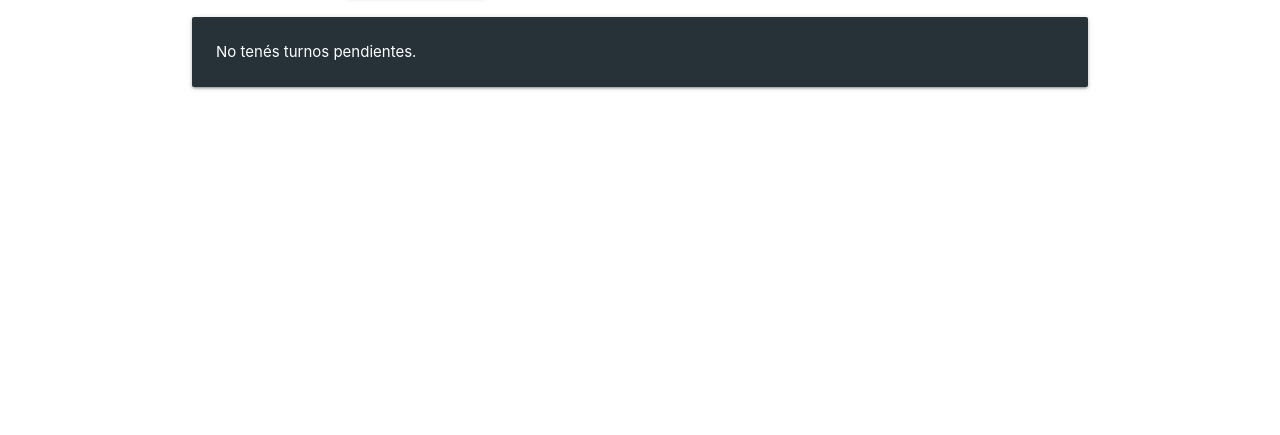
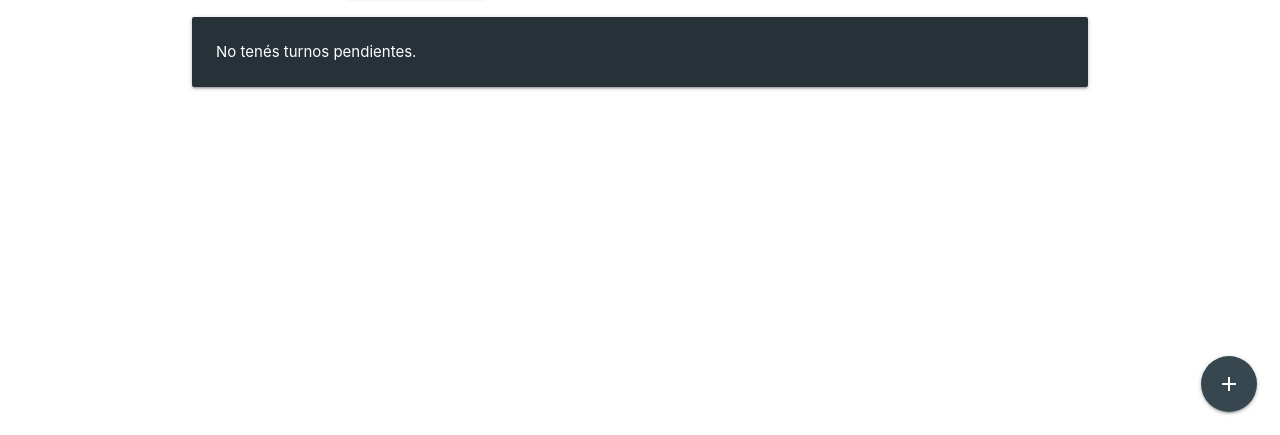
Before and after one commit to angelogran/NataliaHairStylist-app, a website: page www/index.html in a window 1280 px wide. Shown: the part 365-800 px from the top of the page. Drawn offline with Linux system fonts and the light colour scheme.

Commit message:
Agregado floating button para agregar nuevo turno mas facilmente.

```diff
--- a/config.xml
+++ b/config.xml
@@ -1,4 +1,4 @@
-<?xml version='1.1' encoding='utf-8'?>
+<?xml version='1.2' encoding='utf-8'?>
 <widget id="com.agrangetto.app" version="1.0.0" xmlns="http://www.w3.org/ns/widgets" xmlns:cdv="http://cordova.apache.org/ns/1.0">
     <name>Natalia HairStylist</name>
     <description>
--- a/www/index.html
+++ b/www/index.html
@@ -24,7 +24,11 @@
         </div>
         <div class="col s12 m4 l8" id="turnos"></div>
     </div>
-
+    <div class="fixed-action-btn">
+        <a class="btn-floating btn-large blue-grey darken-3" onClick="nuevoTurno()" id="floating_button">
+            <i class="large material-icons">add</i>
+        </a>
+    </div>
 
     <!--SWEETALERT SCRIPTS-->
     <script type="text/javascript" src="js/sweetalert.js"></script>
--- a/www/js/main.js
+++ b/www/js/main.js
@@ -203,6 +203,7 @@ function obtenerTurnos(){
             <div class="card-action">
                 <a href="#" onclick="finalizarTurno('${id}')" ><i class="small material-icons">check</i></a>
                 <a href="#" onclick="eliminarTurno('${id}')"><i class="small material-icons">delete</i></a>
+
             </div>
         </div>
         `
```
